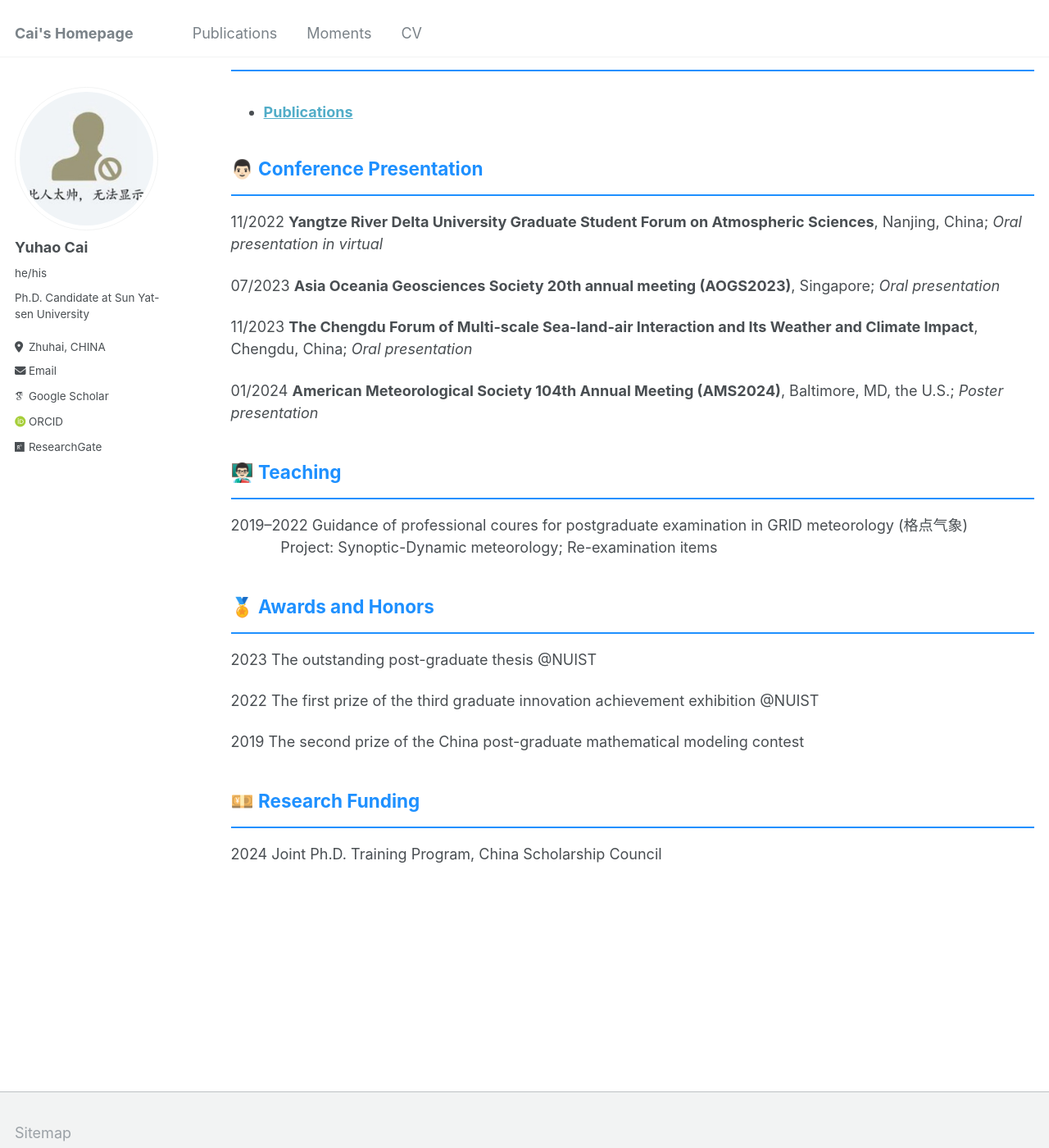
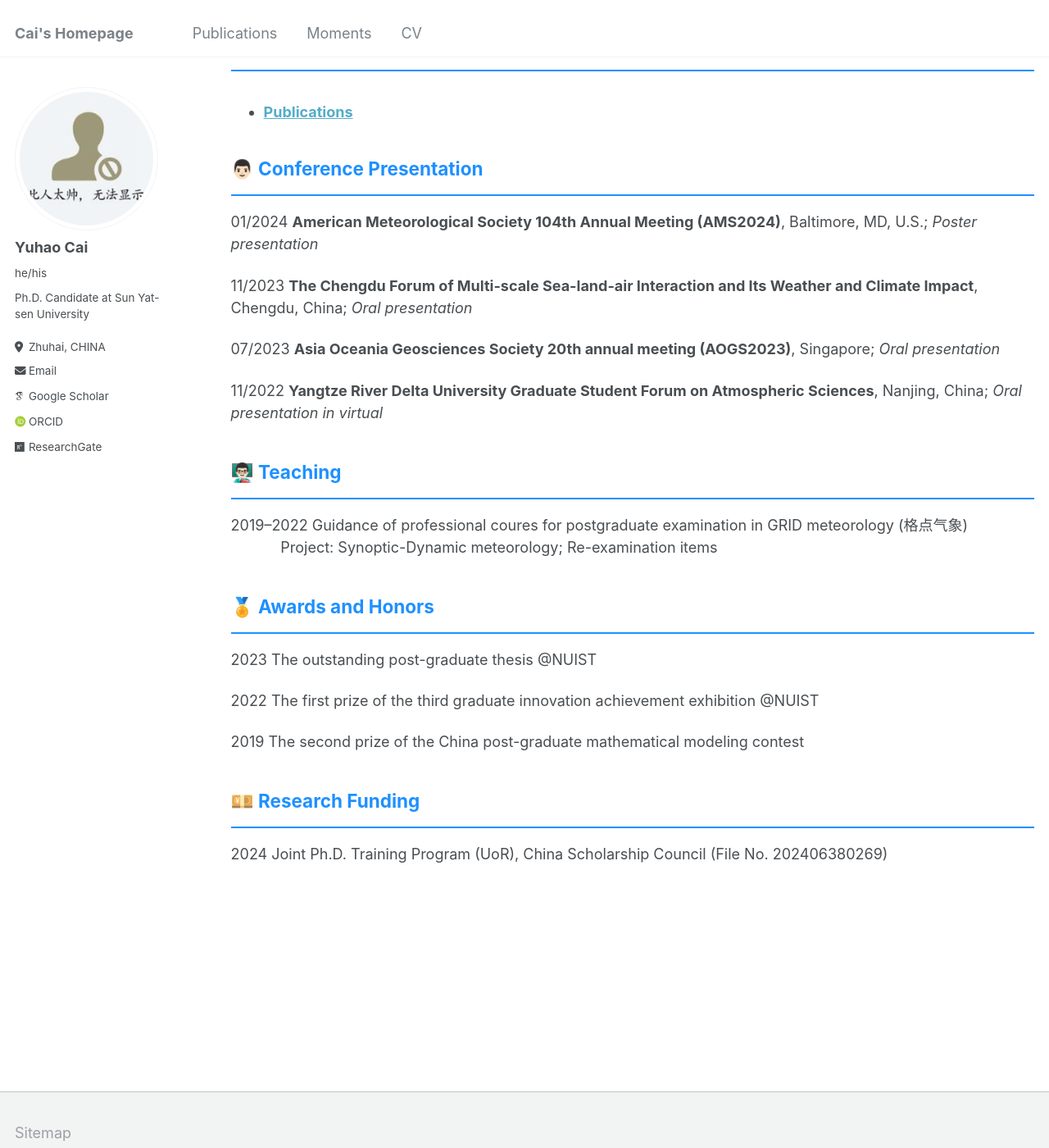
Before and after one commit to caiyh63/caiyh63.github.io, a Jekyll site: the page built from _pages/cv.md, in a window 1280 px wide and 1400 px high, scrolled down 1092 px. Shown: the whole window at 82% size. Built offline with Jekyll 4.4.1, drawn with Linux system fonts in a browser that asks for light colours; some web fonts are replaced.

Commit message:
Update cv.md

```diff
--- a/_pages/cv.md
+++ b/_pages/cv.md
@@ -46,13 +46,13 @@ Thermal effect of Tibetan Plateau (snow, surface temperature) on East Asian clim
 
 ## 👨🏻‍ <span style="color:#1E90FF">Conference Presentation</span>
 <hr style="border: none; background-color: #1E90FF; height: 2px;"/>
-11/2022		**Yangtze River Delta University Graduate Student Forum on Atmospheric Sciences**, Nanjing, China; _Oral presentation in virtual_
+01/2024		**American Meteorological Society 104th Annual Meeting (AMS2024)**, Baltimore, MD, U.S.; _Poster presentation_
+
+11/2023		**The Chengdu Forum of Multi-scale Sea-land-air Interaction and Its Weather and Climate Impact**, Chengdu, China; _Oral presentation_
 
 07/2023		**Asia Oceania Geosciences Society 20th annual meeting (AOGS2023)**, Singapore; _Oral presentation_
 
-11/2023		**The Chengdu Forum of Multi-scale Sea-land-air Interaction and Its Weather and Climate Impact**, Chengdu, China; _Oral presentation_
-
-01/2024		**American Meteorological Society 104th Annual Meeting (AMS2024)**, Baltimore, MD, the U.S.; _Poster presentation_
+11/2022		**Yangtze River Delta University Graduate Student Forum on Atmospheric Sciences**, Nanjing, China; _Oral presentation in virtual_
 
 
 ##  👨🏻‍🏫 <span style="color:#1E90FF">Teaching</span>
@@ -74,4 +74,4 @@ Thermal effect of Tibetan Plateau (snow, surface temperature) on East Asian clim
 ## 💴 <span style="color:#1E90FF">Research Funding</span>
 <hr style="border: none; background-color: #1E90FF; height: 2px;"/>
 
-2024  Joint Ph.D. Training Program, China Scholarship Council
+2024  Joint Ph.D. Training Program (UoR), China Scholarship Council (File No. 202406380269)
```
